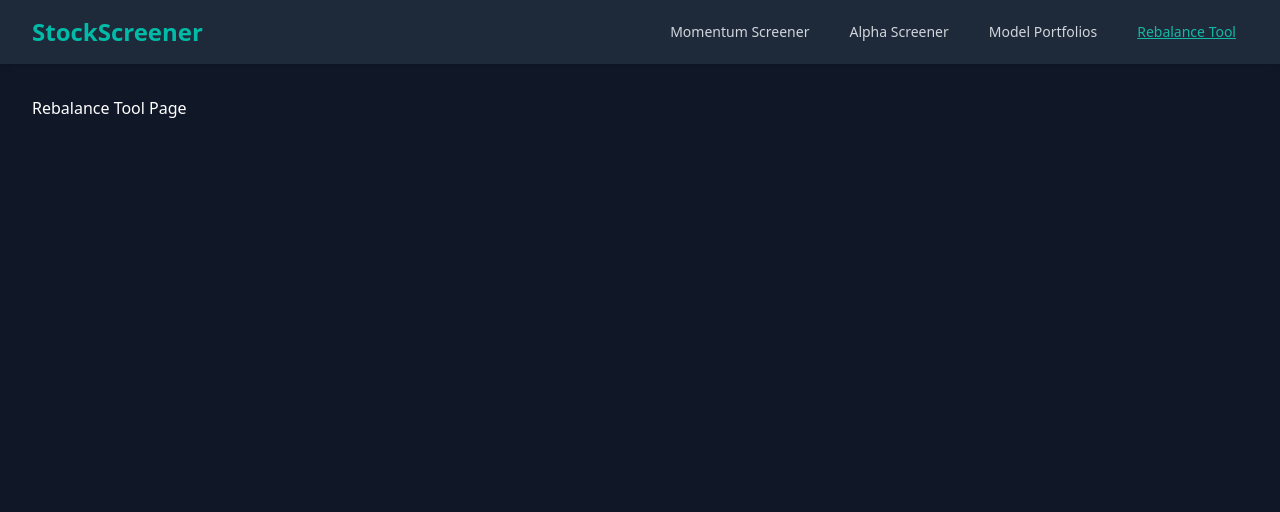
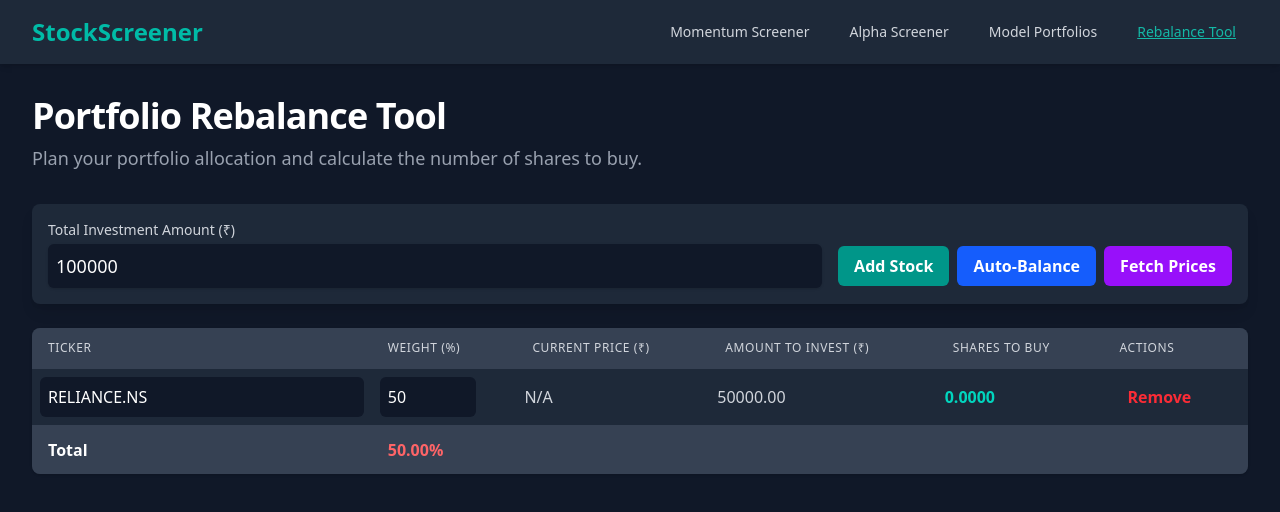
Before and after one commit to sahilmandre/trading-strategy, a React (Vite) app in the folder stock-screener-frontend/: page /rebalance in a window 1280 px wide. Shown: the top 512 px of the page. Built offline with nearby package versions, Linux system fonts and the light colour scheme.

Commit message:
Rebalance Tool Page functioning now

```diff
--- /dev/null
+++ b/stock-screener-frontend/src/context/RebalanceContext.jsx
@@ -0,0 +1,58 @@
+// File: src/contexts/RebalanceContext.jsx
+
+import React, { createContext, useContext, useState, useReducer } from 'react';
+
+// Create the context
+const RebalanceContext = createContext();
+
+// Define the initial state for our reducer
+const initialState = {
+  totalAmount: 100000, // Default investment amount
+  stocks: [{ id: 1, ticker: 'RELIANCE.NS', weight: 50, price: 0, shares: 0, amount: 50000 }],
+};
+
+// The reducer function handles all state updates
+function rebalanceReducer(state, action) {
+  switch (action.type) {
+    case 'SET_TOTAL_AMOUNT':
+      return { ...state, totalAmount: action.payload };
+    case 'ADD_STOCK':
+      const newStock = { id: Date.now(), ticker: '', weight: 0, price: 0, shares: 0, amount: 0 };
+      return { ...state, stocks: [...state.stocks, newStock] };
+    case 'REMOVE_STOCK':
+      return { ...state, stocks: state.stocks.filter(stock => stock.id !== action.payload) };
+    case 'UPDATE_STOCK':
+      return {
+        ...state,
+        stocks: state.stocks.map(stock =>
+          stock.id === action.payload.id ? { ...stock, ...action.payload.updates } : stock
+        ),
+      };
+    case 'AUTO_BALANCE_WEIGHTS':
+        const equalWeight = 100 / state.stocks.length;
+        return {
+            ...state,
+            stocks: state.stocks.map(stock => ({ ...stock, weight: equalWeight }))
+        };
+    default:
+      throw new Error(`Unhandled action type: ${action.type}`);
+  }
+}
+
+// The provider component that will wrap our Rebalance page
+export function RebalanceProvider({ children }) {
+  const [state, dispatch] = useReducer(rebalanceReducer, initialState);
+
+  const value = { state, dispatch };
+
+  return <RebalanceContext.Provider value={value}>{children}</RebalanceContext.Provider>;
+}
+
+// A custom hook to easily access the context's state and dispatch function
+export function useRebalance() {
+  const context = useContext(RebalanceContext);
+  if (context === undefined) {
+    throw new Error('useRebalance must be used within a RebalanceProvider');
+  }
+  return context;
+}
--- a/stock-screener-frontend/src/pages/Rebalance/RebalancePage.jsx
+++ b/stock-screener-frontend/src/pages/Rebalance/RebalancePage.jsx
@@ -1,5 +1,141 @@
 // File: src/pages/Rebalance/RebalancePage.jsx
-import React from 'react';
+
+import React, { useEffect } from 'react';
+import { useMutation } from '@tanstack/react-query';
+import { RebalanceProvider, useRebalance } from '../../context/RebalanceContext';
+import { getQuotesForTickers } from '../../api/stocksApi';
+import PageHeader from '../../components/shared/PageHeader';
+
+// The main UI component for the rebalancing tool
+function RebalanceTool() {
+  const { state, dispatch } = useRebalance();
+  const { totalAmount, stocks } = state;
+
+  // --- Data Fetching with React Query ---
+  // We use useMutation because we want to fetch data manually on a button click
+  const { mutate: fetchPrices, isPending: isFetchingPrices } = useMutation({
+    mutationFn: getQuotesForTickers,
+    onSuccess: (data) => {
+      // When data is successfully fetched, update our state
+      data.forEach(quote => {
+        const stockToUpdate = stocks.find(s => s.ticker.toUpperCase() === quote.symbol.toUpperCase());
+        if (stockToUpdate) {
+          dispatch({
+            type: 'UPDATE_STOCK',
+            payload: { id: stockToUpdate.id, updates: { price: quote.regularMarketPrice } },
+          });
+        }
+      });
+    },
+    onError: (error) => {
+      alert(`Error fetching prices: ${error.message}`);
+    }
+  });
+
+  // --- Event Handlers ---
+  const handleFetchPrices = () => {
+    const tickers = stocks.map(s => s.ticker).filter(Boolean); // Get all non-empty tickers
+    if (tickers.length > 0) {
+      fetchPrices(tickers);
+    }
+  };
+
+  // --- Calculations ---
+  // This effect runs whenever the total amount or any stock's weight/price changes
+  useEffect(() => {
+    stocks.forEach(stock => {
+      const amountToInvest = (totalAmount * (stock.weight / 100));
+      const sharesToBuy = stock.price > 0 ? (amountToInvest / stock.price) : 0;
+
+      // Dispatch an update only if the calculated values have changed
+      if (stock.amount !== amountToInvest || stock.shares !== sharesToBuy) {
+        dispatch({
+          type: 'UPDATE_STOCK',
+          payload: {
+            id: stock.id,
+            updates: {
+              amount: amountToInvest,
+              shares: sharesToBuy,
+            },
+          },
+        });
+      }
+    });
+  }, [totalAmount, stocks, dispatch]);
+
+  const totalWeight = stocks.reduce((sum, s) => sum + parseFloat(s.weight || 0), 0);
+
+  return (
+    <div>
+      <PageHeader
+        title="Portfolio Rebalance Tool"
+        subtitle="Plan your portfolio allocation and calculate the number of shares to buy."
+      />
+
+      {/* --- Controls --- */}
+      <div className="bg-gray-800 p-4 rounded-lg shadow-lg mb-6 flex flex-wrap items-center gap-4">
+        <div className="flex-grow">
+          <label htmlFor="totalAmount" className="block text-sm font-medium text-gray-300 mb-1">Total Investment Amount (₹)</label>
+          <input
+            type="number"
+            id="totalAmount"
+            value={totalAmount}
+            onChange={(e) => dispatch({ type: 'SET_TOTAL_AMOUNT', payload: Number(e.target.value) })}
+            className="bg-gray-900 text-white w-full rounded-md border-gray-700 shadow-sm focus:border-teal-500 focus:ring-teal-500 sm:text-lg p-2"
+          />
+        </div>
+        <div className="flex items-end gap-2 pt-6">
+          <button onClick={() => dispatch({ type: 'ADD_STOCK' })} className="bg-teal-600 hover:bg-teal-500 text-white font-bold py-2 px-4 rounded-md transition-colors">Add Stock</button>
+          <button onClick={() => dispatch({ type: 'AUTO_BALANCE_WEIGHTS' })} className="bg-blue-600 hover:bg-blue-500 text-white font-bold py-2 px-4 rounded-md transition-colors">Auto-Balance</button>
+          <button onClick={handleFetchPrices} disabled={isFetchingPrices} className="bg-purple-600 hover:bg-purple-500 text-white font-bold py-2 px-4 rounded-md transition-colors disabled:bg-gray-500">
+            {isFetchingPrices ? 'Fetching...' : 'Fetch Prices'}
+          </button>
+        </div>
+      </div>
+
+      {/* --- Table --- */}
+      <div className="overflow-x-auto bg-gray-800 rounded-lg shadow">
+        <table className="min-w-full divide-y divide-gray-700">
+          <thead className="bg-gray-700">
+            <tr>
+              <th className="px-4 py-3 text-left text-xs font-medium text-gray-300 uppercase tracking-wider">Ticker</th>
+              <th className="px-4 py-3 text-left text-xs font-medium text-gray-300 uppercase tracking-wider">Weight (%)</th>
+              <th className="px-4 py-3 text-left text-xs font-medium text-gray-300 uppercase tracking-wider">Current Price (₹)</th>
+              <th className="px-4 py-3 text-left text-xs font-medium text-gray-300 uppercase tracking-wider">Amount to Invest (₹)</th>
+              <th className="px-4 py-3 text-left text-xs font-medium text-gray-300 uppercase tracking-wider">Shares to Buy</th>
+              <th className="px-4 py-3 text-left text-xs font-medium text-gray-300 uppercase tracking-wider">Actions</th>
+            </tr>
+          </thead>
+          <tbody className="divide-y divide-gray-700">
+            {stocks.map(stock => (
+              <tr key={stock.id}>
+                <td className="p-2"><input type="text" value={stock.ticker} onChange={(e) => dispatch({ type: 'UPDATE_STOCK', payload: { id: stock.id, updates: { ticker: e.target.value.toUpperCase() } } })} className="bg-gray-900 text-white w-full rounded-md p-2" /></td>
+                <td className="p-2"><input type="number" value={stock.weight} onChange={(e) => dispatch({ type: 'UPDATE_STOCK', payload: { id: stock.id, updates: { weight: parseFloat(e.target.value) } } })} className="bg-gray-900 text-white w-24 rounded-md p-2" /></td>
+                <td className="p-2 text-gray-300">{stock.price > 0 ? stock.price.toFixed(2) : 'N/A'}</td>
+                <td className="p-2 text-gray-300">{stock.amount.toFixed(2)}</td>
+                <td className="p-2 text-teal-400 font-bold">{stock.shares.toFixed(4)}</td>
+                <td className="p-2"><button onClick={() => dispatch({ type: 'REMOVE_STOCK', payload: stock.id })} className="text-red-500 hover:text-red-400 font-bold py-2 px-4 rounded-md">Remove</button></td>
+              </tr>
+            ))}
+          </tbody>
+          <tfoot className="bg-gray-700">
+            <tr>
+              <td className="px-4 py-3 font-bold text-white">Total</td>
+              <td className={`px-4 py-3 font-bold ${totalWeight > 100.1 || totalWeight < 99.9 ? 'text-red-400' : 'text-green-400'}`}>{totalWeight.toFixed(2)}%</td>
+              <td colSpan="4"></td>
+            </tr>
+          </tfoot>
+        </table>
+      </div>
+    </div>
+  );
+}
+
+// The main page component wraps the tool with its context provider
 export default function RebalancePage() {
-  return <div className="text-white">Rebalance Tool Page</div>;
+  return (
+    <RebalanceProvider>
+      <RebalanceTool />
+    </RebalanceProvider>
+  );
 }
```
